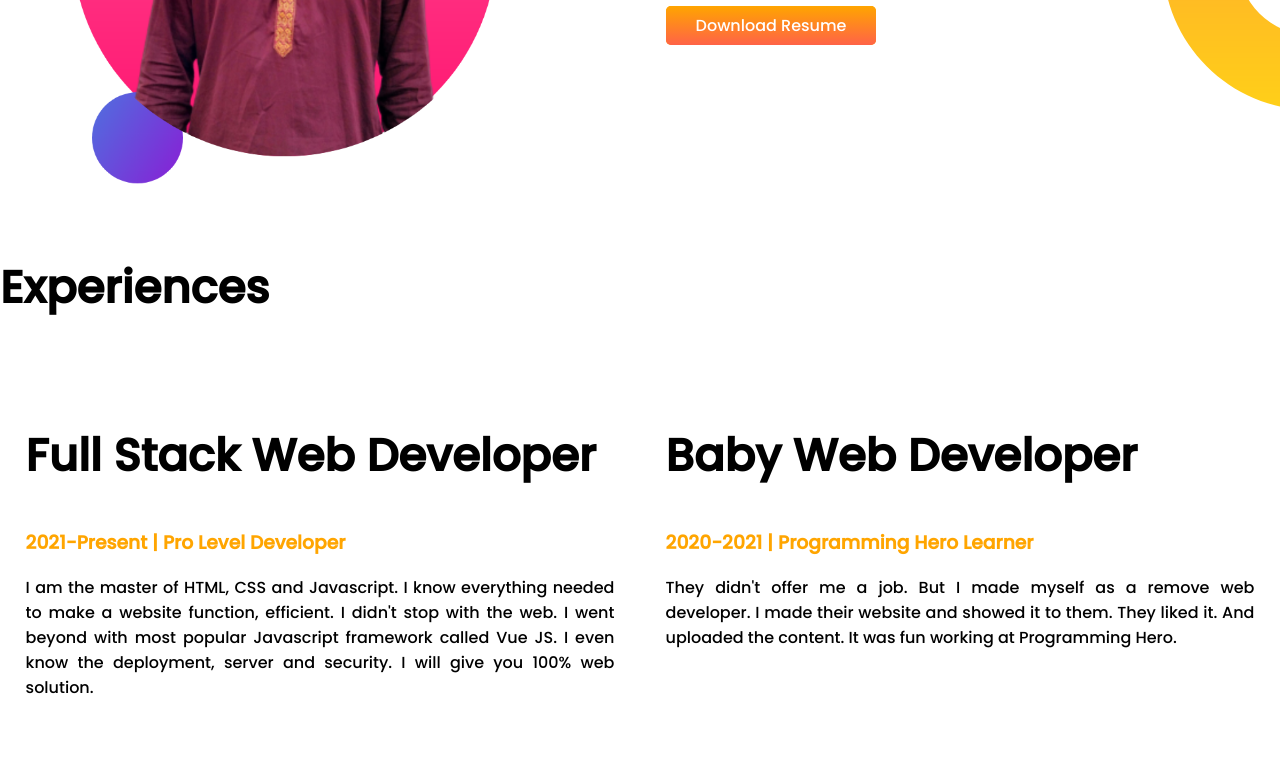
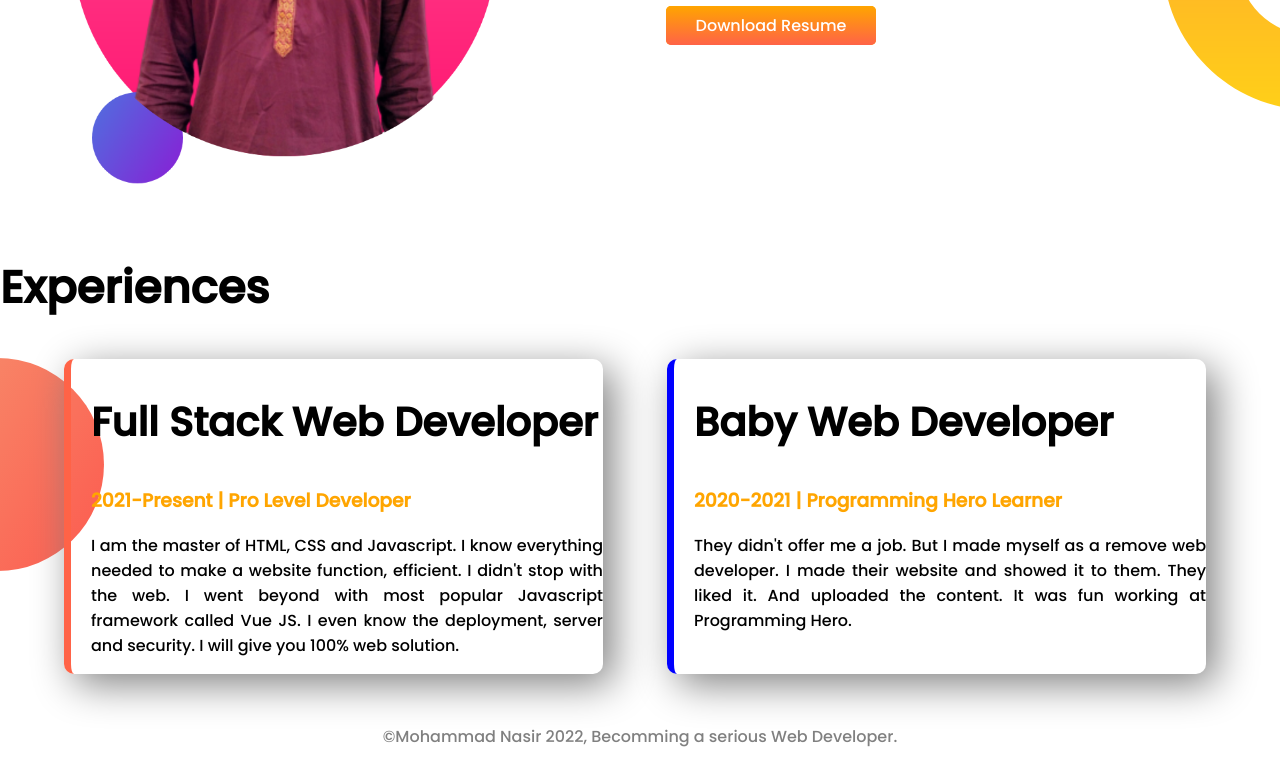
Before and after one commit to MohammadNasir520/developer-portfolio, a plain HTML site: page index.html in a window 1280 px wide. Shown: the part 820-1585 px from the top of the page. Before the commit the page ends 1562 px from the top, so only its background shows below. Drawn offline with Linux system fonts and the light colour scheme.

Commit message:
experience second commit

```diff
--- a/index.html
+++ b/index.html
@@ -51,18 +51,18 @@
         </div>
     </section>
 
-    <section>
+    <section class="experience-erea">
         <h1> Experiences</h1>
         <div class="flex">
-            <div class="half-width ">
-                <h1>Full Stack Web Developer</h1>
+            <div id="fullstack-developer" class="experience-item">
+                <h2>Full Stack Web Developer</h2>
                 <h3 class="orange-color">2021-Present | Pro Level Developer</h3>
                 <p>I am the master of HTML, CSS and Javascript. I know everything needed to make a website function,
                     efficient. I didn't stop with the web. I went beyond with most popular Javascript framework called
                     Vue JS. I even know the deployment, server and security. I will give you 100% web solution. </p>
             </div>
-            <div class="half-width ">
-                <h1>Baby Web Developer</h1>
+            <div id="baby-developer" class="experience-item">
+                <h2>Baby Web Developer</h2>
                 <h3 class="orange-color"> 2020-2021 | Programming Hero Learner</h3>
                 <p>They didn't offer me a job. But I made myself as a remove web developer. I made their website and
                     showed it to them. They liked it. And uploaded the content. It was fun working at Programming Hero.
@@ -70,6 +70,9 @@
             </div>
         </div>
     </section>
+    <footer>
+        <p>©Mohammad Nasir 2022, Becomming a serious Web Developer.</p>
+    </footer>
 </body>
 
 </html>
--- a/style.css
+++ b/style.css
@@ -5,6 +5,10 @@ body {
 
 h1 {
     font-size: 45px;
+}
+
+h2 {
+    font-size: 40px;
 }
 
 .orange-color {
@@ -49,3 +53,34 @@ p {
     background-repeat: no-repeat;
     background-position: right;
 }
+
+.experience-erea {
+    background-image: url(images/exp-bg.png);
+    background-repeat: no-repeat;
+    background-position: left;
+
+
+}
+
+.experience-item {
+    width: 40%;
+    margin-left: 5%;
+    padding-left: 20px;
+    box-shadow: 10px 10px 40px gray;
+    border-radius: 10px;
+
+}
+
+#fullstack-developer {
+    border-left: 7px solid tomato;
+}
+
+#baby-developer {
+    border-left: 7px solid blue;
+}
+
+footer p {
+    text-align: center;
+    margin-top: 50px;
+    color: gray;
+}
```
